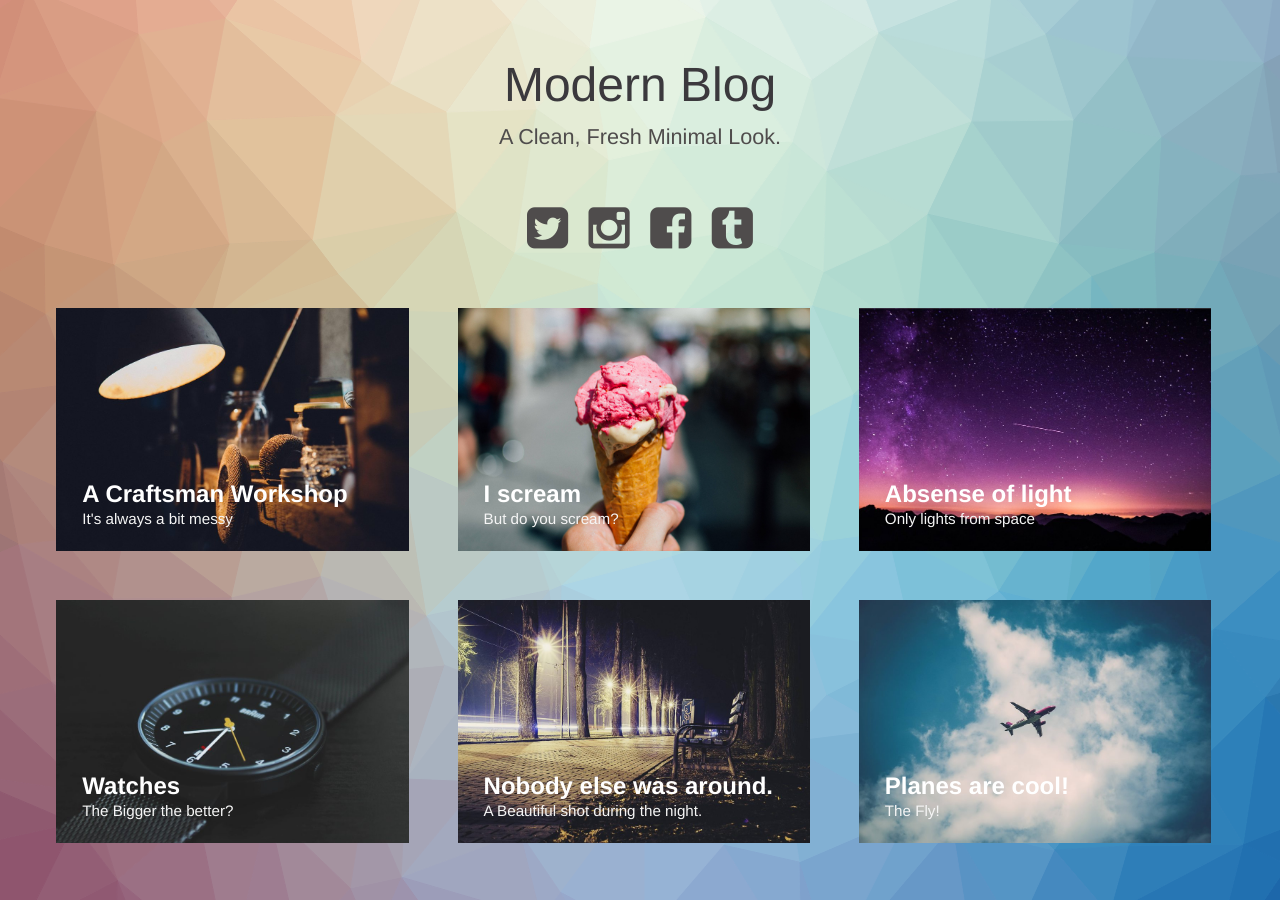
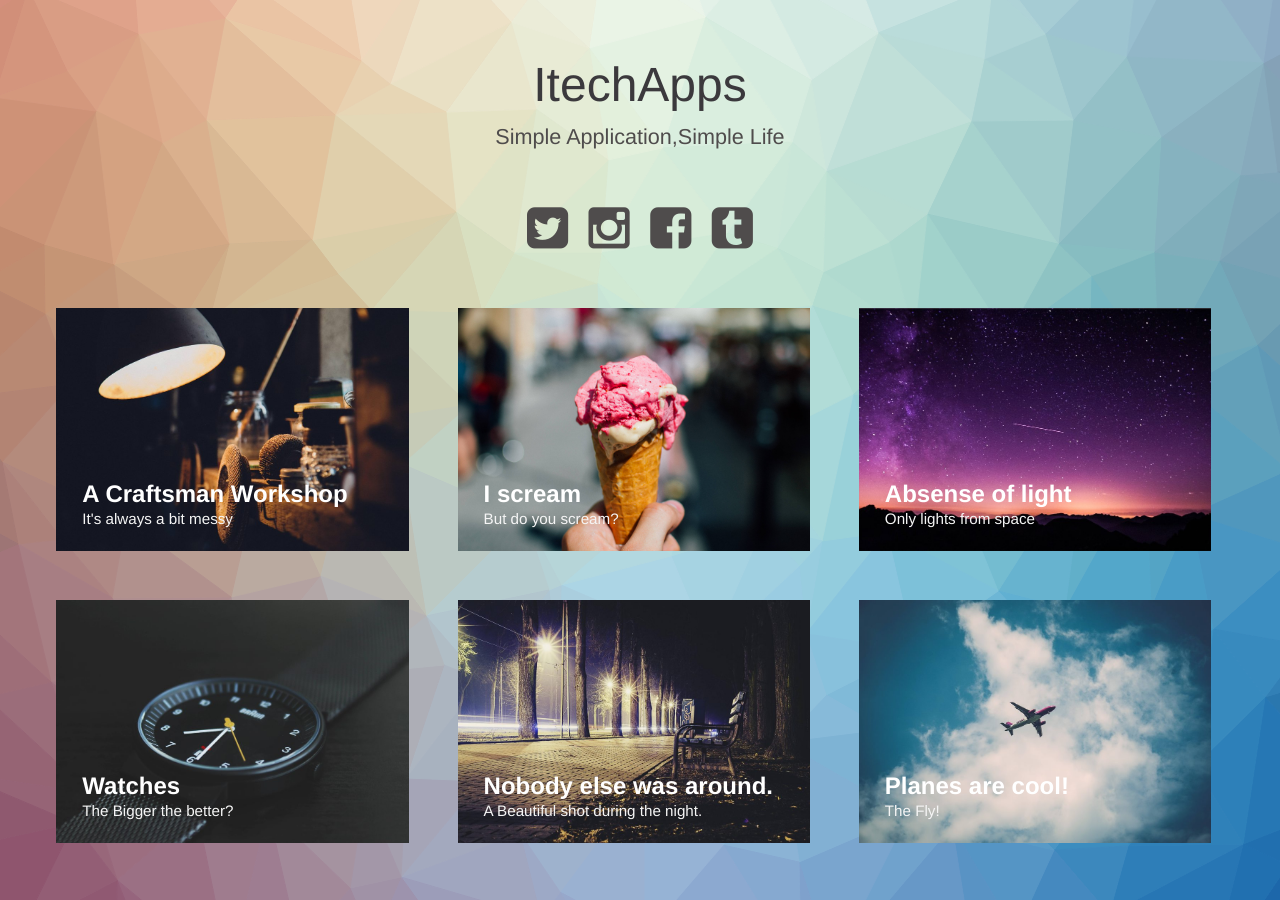
Before and after one commit to itech-apps/all-apps, a Jekyll site: the page built from index.html, in a window 1280 px wide. Built offline with Jekyll 4.4.1, drawn with Linux system fonts in a browser that asks for light colours.

Commit message:
Edit home page

```diff
--- a/index.html
+++ b/index.html
@@ -28,7 +28,7 @@
 <body class="body">
 <div class="container">
     <header class="header">
-        <h1>Modern Blog<span>A Clean, Fresh Minimal Look.</span></h1>
+        <h1>ItechApps<span>Simple Application,Simple Life</span></h1>
         <nav class="links">
             <a href="#"><i class="fa fa-twitter-square fa-3x"></i></a>
             <a href="#"><i class="fa fa-instagram fa-3x"></i></a>
```
